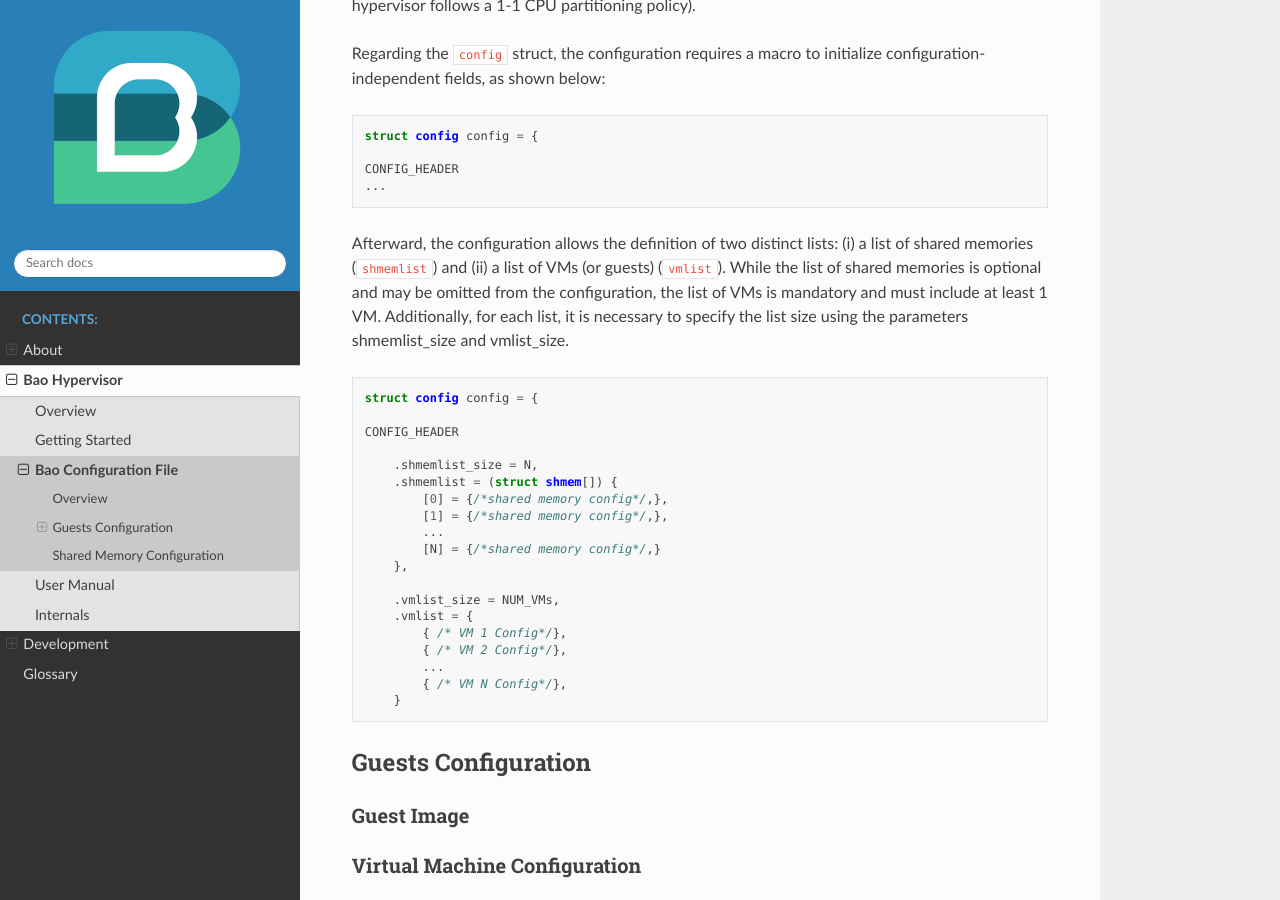
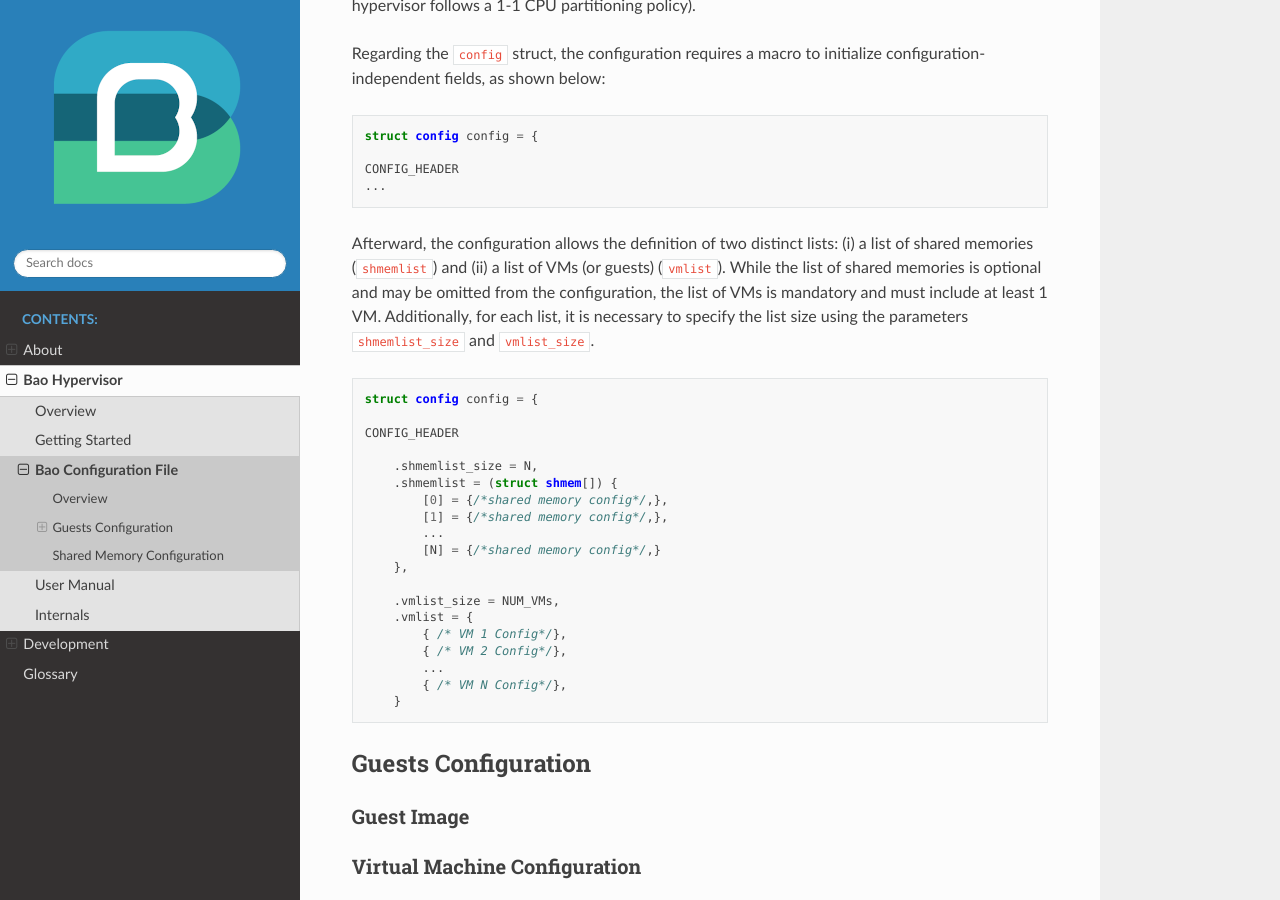
Before and after one commit to bao-project/bao-docs, a Sphinx documentation site: the page built from source/bao_hyp/config.rst, in a window 1280 px wide and 900 px high, scrolled down 622 px. Built offline with Sphinx 7.4.7 and the Read the Docs theme 2.0.0, drawn with Linux system fonts in a browser that asks for light colours.

```diff
--- a/source/bao_hyp/config.rst
+++ b/source/bao_hyp/config.rst
@@ -41,7 +41,7 @@
 While the list of shared memories is optional and may be omitted from the
 configuration, the list of VMs is mandatory and must include at least 1 VM.
 Additionally, for each list, it is necessary to specify the list size using the
-parameters shmemlist_size and vmlist_size.
+parameters ``shmemlist_size`` and ``vmlist_size``.
 
 .. code-block:: c
 
```
